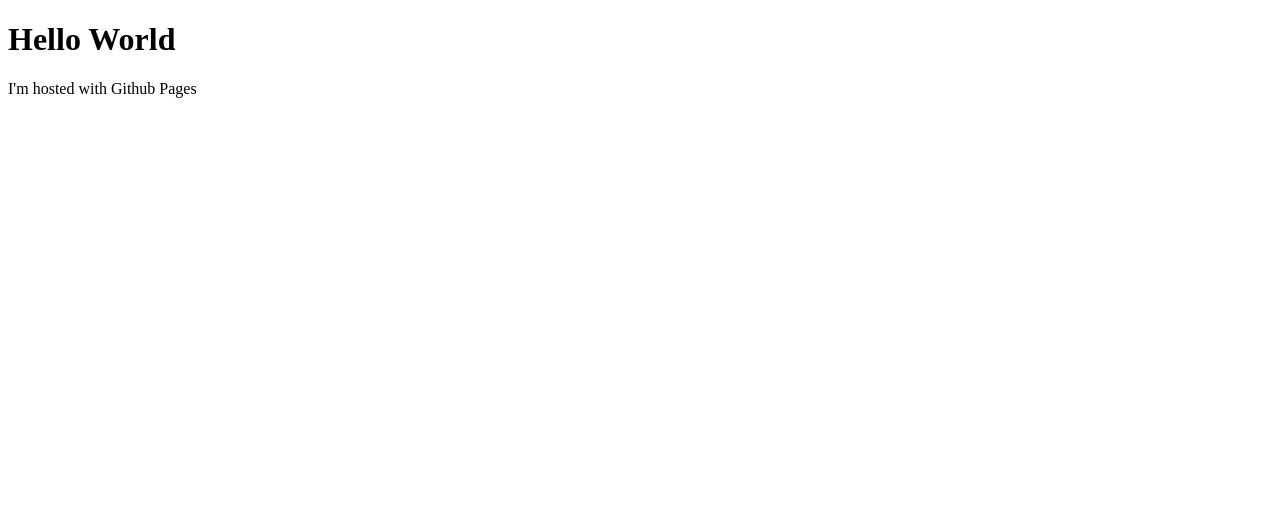
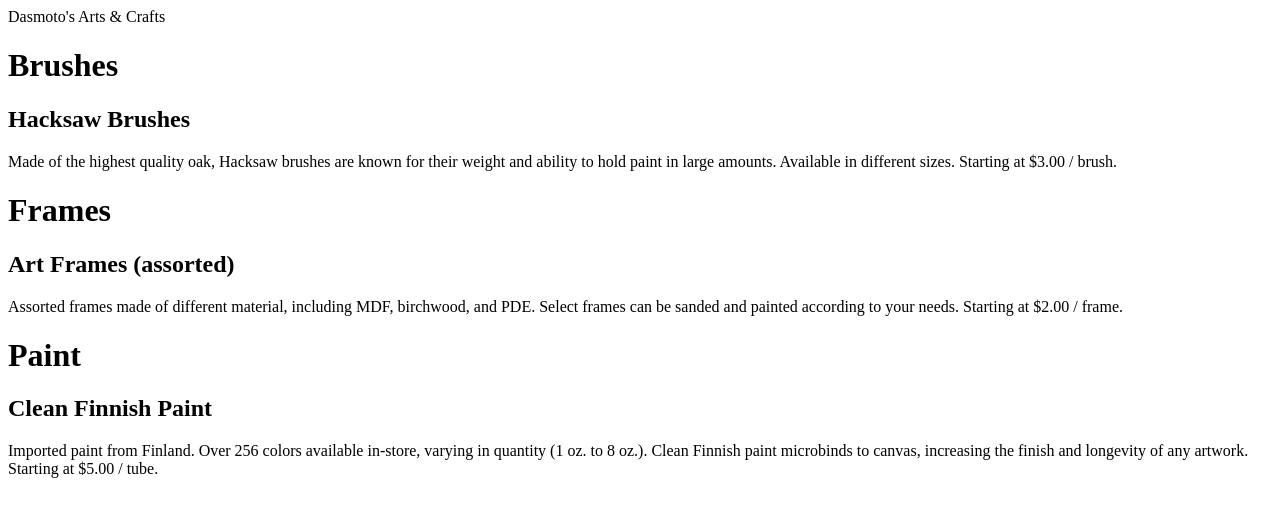
Before and after one commit to deathryot/deathryot.github.io, a plain HTML site: page index.html in a window 1280 px wide. Drawn offline with Linux system fonts and the light colour scheme.

Commit message:
Dasmoto project

```diff
--- a/index.html
+++ b/index.html
@@ -1,7 +1,15 @@
 <!DOCTYPE html>
 <html>
     <body>
-        <h1>Hello World</h1>
-        <p>I'm hosted with Github Pages</p>
+        <header>Dasmoto's Arts & Crafts</header>
+        <h1>Brushes</h1>
+        <h2>Hacksaw Brushes</h2>
+        <p>Made of the highest quality oak, Hacksaw brushes are known for their weight and ability to hold paint in large amounts. Available in different sizes. Starting at $3.00 / brush.</p>
+        <h1>Frames</h1>
+        <h2>Art Frames (assorted)</h2>
+        <p>Assorted frames made of different material, including MDF, birchwood, and PDE. Select frames can be sanded and painted according to your needs. Starting at $2.00 / frame.</p>
+        <h1>Paint</h1>
+        <h2>Clean Finnish Paint</h2>
+        <p>Imported paint from Finland. Over 256 colors available in-store, varying in quantity (1 oz. to 8 oz.). Clean Finnish paint microbinds to canvas, increasing the finish and longevity of any artwork. Starting at $5.00 / tube.</p>
     </body>
 </html>
```
Also changed, not shown: index.css (added).
